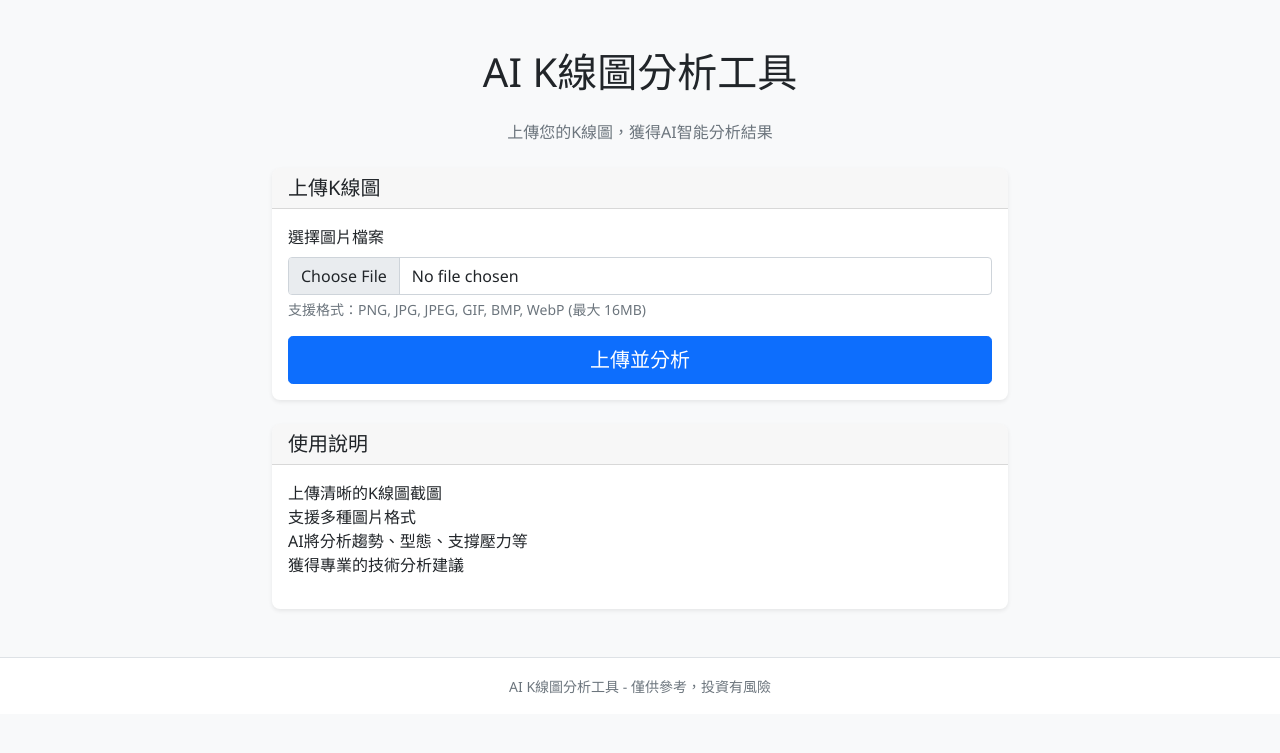
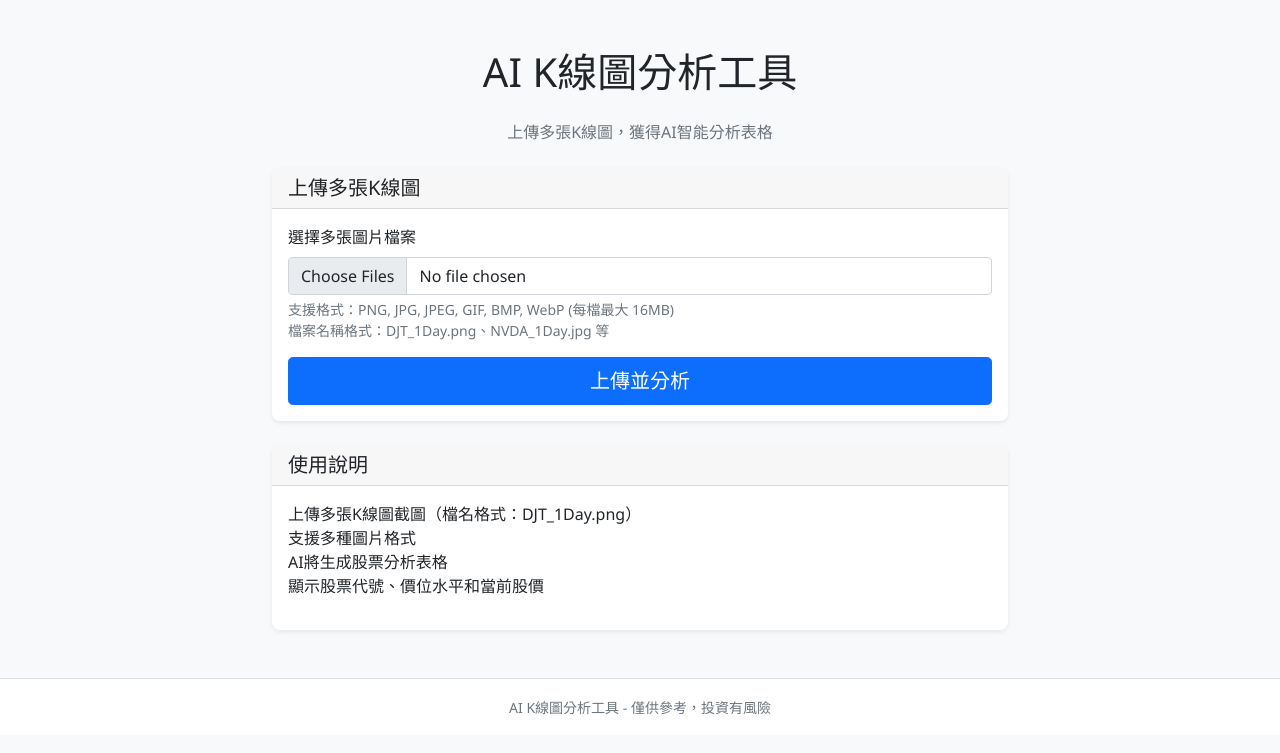
Before and after one commit to jonesandjay123/ai-kline-reader, a Flask app: page / in a window 1280 px wide. Shown: the top 753 px of the page. Run offline with Flask 3, Linux system fonts and the light colour scheme.

Commit message:
Add multi-file upload support with table analysis
- Enable multiple K-line chart uploads simultaneously
- Extract stock symbols from filenames (e.g., DJT_1Day.png -> DJT)
- Generate concise analysis table with stock symbol, position level, and estimated price
- Update frontend to support multiple file selection with validation
- Enhance Gemini prompt for structured table output
- Improve user experience with batch analysis capability

🤖 Generated with [Claude Code](https://claude.ai/code)

Co-Authored-By: Claude <noreply@anthropic.com>

```diff
--- a/app.py
+++ b/app.py
@@ -25,25 +25,47 @@ def allowed_file(filename):
     return '.' in filename and \
            filename.rsplit('.', 1)[1].lower() in ALLOWED_EXTENSIONS
 
-def analyze_kline_image(image_path):
+def analyze_multiple_kline_images(image_files_info):
     try:
         model = genai.GenerativeModel('gemini-2.0-flash-exp')
 
-        image = Image.open(image_path)
+        # 準備圖片和檔案名稱資訊
+        content_parts = []
+        file_info_text = "以下是要分析的K線圖檔案：\n"
 
-        prompt = """
-        請分析這張K線圖並提供以下資訊：
-        1. 目前的趨勢方向（上漲、下跌、橫盤）
-        2. 技術型態分析（如：三角形、旗形、頭肩型等）
-        3. 支撐與壓力位分析
-        4. 交易量分析（如果圖中有顯示）
-        5. 整體市場情緒判斷
-        6. 可能的交易建議或風險提醒
+        for info in image_files_info:
+            filename = info['filename']
+            filepath = info['filepath']
 
-        請用繁體中文回答，並保持專業且易懂的語調。
+            # 從檔名提取股票代號
+            stock_symbol = filename.split('_')[0] if '_' in filename else filename.split('.')[0]
+            file_info_text += f"- {filename} (股票代號: {stock_symbol})\n"
+
+            # 載入圖片
+            image = Image.open(filepath)
+            content_parts.append(image)
+
+        prompt = f"""
+        {file_info_text}
+
+        請分析這些K線圖並用表格格式回答，表格包含以下欄位：
+
+        | 股票代號 | 目前位置 | 估計股價 |
+        |---------|----------|----------|
+        | XXX     | 高點/低點/中間 | $XXX |
+
+        要求：
+        1. 從檔案名稱中提取股票代號（底線前的部分）
+        2. 判斷目前是在相對高點、低點還是中間位置
+        3. 根據圖表估計當前大概的股價
+        4. 請只回傳表格，不要其他額外說明
+        5. 用繁體中文回答
         """
 
-        response = model.generate_content([prompt, image])
+        # 組合內容
+        content_for_analysis = [prompt] + content_parts
+
+        response = model.generate_content(content_for_analysis)
         return response.text
 
     except Exception as e:
@@ -52,35 +74,54 @@ def analyze_kline_image(image_path):
 @app.route('/', methods=['GET', 'POST'])
 def index():
     analysis_result = None
-    uploaded_filename = None
+    uploaded_files = None
 
     if request.method == 'POST':
-        if 'file' not in request.files:
-            flash('請選擇一個檔案')
+        if 'files' not in request.files:
+            flash('請選擇檔案')
             return redirect(request.url)
 
-        file = request.files['file']
+        files = request.files.getlist('files')
 
-        if file.filename == '':
-            flash('請選擇一個檔案')
+        if not files or all(file.filename == '' for file in files):
+            flash('請選擇至少一個檔案')
             return redirect(request.url)
 
-        if file and allowed_file(file.filename):
-            filename = secure_filename(file.filename)
-            filepath = os.path.join(UPLOAD_FOLDER, filename)
-            file.save(filepath)
+        # 處理多個檔案
+        image_files_info = []
+        uploaded_filenames = []
 
-            analysis_result = analyze_kline_image(filepath)
-            uploaded_filename = filename
+        for file in files:
+            if file and allowed_file(file.filename):
+                filename = secure_filename(file.filename)
+                filepath = os.path.join(UPLOAD_FOLDER, filename)
+                file.save(filepath)
 
-            os.remove(filepath)
+                image_files_info.append({
+                    'filename': filename,
+                    'filepath': filepath
+                })
+                uploaded_filenames.append(filename)
+            else:
+                flash(f'檔案 {file.filename} 格式不支援')
 
+        if image_files_info:
+            # 分析所有圖片
+            analysis_result = analyze_multiple_kline_images(image_files_info)
+            uploaded_files = uploaded_filenames
+
+            # 清理暫存檔案
+            for info in image_files_info:
+                try:
+                    os.remove(info['filepath'])
+                except:
+                    pass
         else:
             flash('請上傳有效的圖片檔案 (png, jpg, jpeg, gif, bmp, webp)')
 
     return render_template('index.html',
                          analysis_result=analysis_result,
-                         uploaded_filename=uploaded_filename)
+                         uploaded_files=uploaded_files)
 
 @app.errorhandler(413)
 def too_large(e):
--- a/static/js/script.js
+++ b/static/js/script.js
@@ -2,43 +2,54 @@
 
 document.addEventListener('DOMContentLoaded', function() {
     const form = document.querySelector('form');
-    const fileInput = document.getElementById('file');
+    const fileInput = document.getElementById('files');
     const submitButton = form.querySelector('button[type="submit"]');
 
     // File input validation
     fileInput.addEventListener('change', function() {
-        const file = this.files[0];
-        if (file) {
-            // Check file size (16MB limit)
+        const files = this.files;
+        let totalSize = 0;
+        let invalidFiles = [];
+
+        for (let i = 0; i < files.length; i++) {
+            const file = files[i];
+
+            // Check file size (16MB limit per file)
             const maxSize = 16 * 1024 * 1024; // 16MB in bytes
             if (file.size > maxSize) {
-                alert('檔案大小不能超過 16MB');
-                this.value = '';
-                return;
+                invalidFiles.push(`${file.name} (超過 16MB)`);
+                continue;
             }
 
             // Check file type
             const allowedTypes = ['image/png', 'image/jpeg', 'image/jpg', 'image/gif', 'image/bmp', 'image/webp'];
             if (!allowedTypes.includes(file.type)) {
-                alert('請選擇有效的圖片檔案');
-                this.value = '';
-                return;
+                invalidFiles.push(`${file.name} (格式不支援)`);
+                continue;
             }
 
-            // Preview file name
-            const fileName = file.name;
-            if (fileName.length > 30) {
-                this.setAttribute('title', fileName);
-            }
+            totalSize += file.size;
+        }
+
+        if (invalidFiles.length > 0) {
+            alert('以下檔案有問題：\n' + invalidFiles.join('\n'));
+            this.value = '';
+            return;
+        }
+
+        // Show selected files count
+        if (files.length > 0) {
+            const fileNames = Array.from(files).map(f => f.name).join(', ');
+            this.setAttribute('title', `已選擇 ${files.length} 個檔案：${fileNames}`);
         }
     });
 
     // Form submission with loading state
     form.addEventListener('submit', function(e) {
-        const file = fileInput.files[0];
-        if (!file) {
+        const files = fileInput.files;
+        if (!files || files.length === 0) {
             e.preventDefault();
-            alert('請選擇一個檔案');
+            alert('請選擇至少一個檔案');
             return;
         }
 
@@ -53,7 +64,7 @@ document.addEventListener('DOMContentLoaded', function() {
             <div class="spinner-border text-primary" role="status">
                 <span class="visually-hidden">Loading...</span>
             </div>
-            <p class="mt-3">正在分析您的K線圖，請稍候...</p>
+            <p class="mt-3">正在分析您的多張K線圖，請稍候...</p>
         `;
 
         form.parentNode.appendChild(loadingDiv);
--- a/templates/index.html
+++ b/templates/index.html
@@ -12,7 +12,7 @@
         <div class="row justify-content-center">
             <div class="col-md-8">
                 <h1 class="text-center mb-4">AI K線圖分析工具</h1>
-                <p class="text-center text-muted mb-4">上傳您的K線圖，獲得AI智能分析結果</p>
+                <p class="text-center text-muted mb-4">上傳多張K線圖，獲得AI智能分析表格</p>
 
                 <!-- Flash Messages -->
                 {% with messages = get_flashed_messages() %}
@@ -29,16 +29,17 @@
                 <!-- Upload Form -->
                 <div class="card mb-4">
                     <div class="card-header">
-                        <h5 class="card-title mb-0">上傳K線圖</h5>
+                        <h5 class="card-title mb-0">上傳多張K線圖</h5>
                     </div>
                     <div class="card-body">
                         <form method="POST" enctype="multipart/form-data">
                             <div class="mb-3">
-                                <label for="file" class="form-label">選擇圖片檔案</label>
-                                <input type="file" class="form-control" id="file" name="file"
-                                       accept="image/*" required>
+                                <label for="files" class="form-label">選擇多張圖片檔案</label>
+                                <input type="file" class="form-control" id="files" name="files"
+                                       accept="image/*" multiple required>
                                 <div class="form-text">
-                                    支援格式：PNG, JPG, JPEG, GIF, BMP, WebP (最大 16MB)
+                                    支援格式：PNG, JPG, JPEG, GIF, BMP, WebP (每檔最大 16MB)<br>
+                                    檔案名稱格式：DJT_1Day.png、NVDA_1Day.jpg 等
                                 </div>
                             </div>
                             <div class="d-grid">
@@ -57,8 +58,8 @@
                         <h5 class="card-title mb-0">
                             <i class="bi bi-graph-up"></i> AI 分析結果
                         </h5>
-                        {% if uploaded_filename %}
-                        <small>檔案：{{ uploaded_filename }}</small>
+                        {% if uploaded_files %}
+                        <small>已分析檔案：{{ uploaded_files | join(', ') }}</small>
                         {% endif %}
                     </div>
                     <div class="card-body">
@@ -77,10 +78,10 @@
                         </div>
                         <div class="card-body">
                             <ul class="list-unstyled">
-                                <li><i class="bi bi-check-circle text-success"></i> 上傳清晰的K線圖截圖</li>
+                                <li><i class="bi bi-check-circle text-success"></i> 上傳多張K線圖截圖（檔名格式：DJT_1Day.png）</li>
                                 <li><i class="bi bi-check-circle text-success"></i> 支援多種圖片格式</li>
-                                <li><i class="bi bi-check-circle text-success"></i> AI將分析趨勢、型態、支撐壓力等</li>
-                                <li><i class="bi bi-check-circle text-success"></i> 獲得專業的技術分析建議</li>
+                                <li><i class="bi bi-check-circle text-success"></i> AI將生成股票分析表格</li>
+                                <li><i class="bi bi-check-circle text-success"></i> 顯示股票代號、價位水平和當前股價</li>
                             </ul>
                         </div>
                     </div>
```
